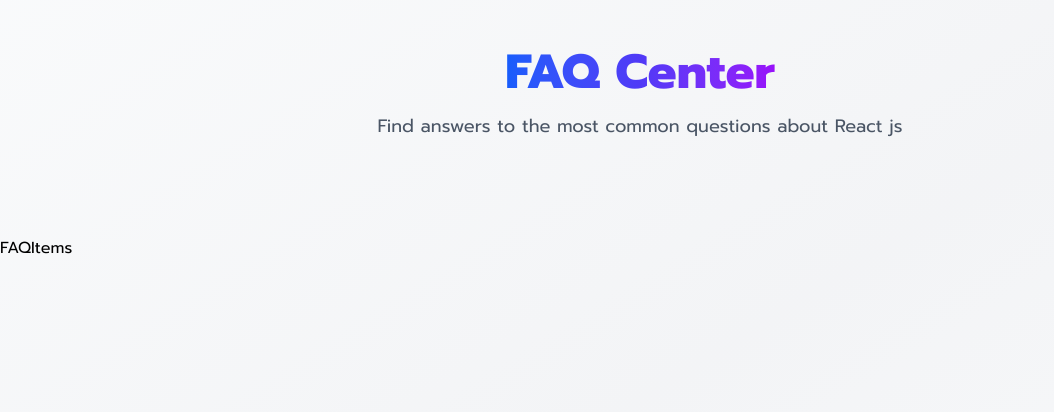
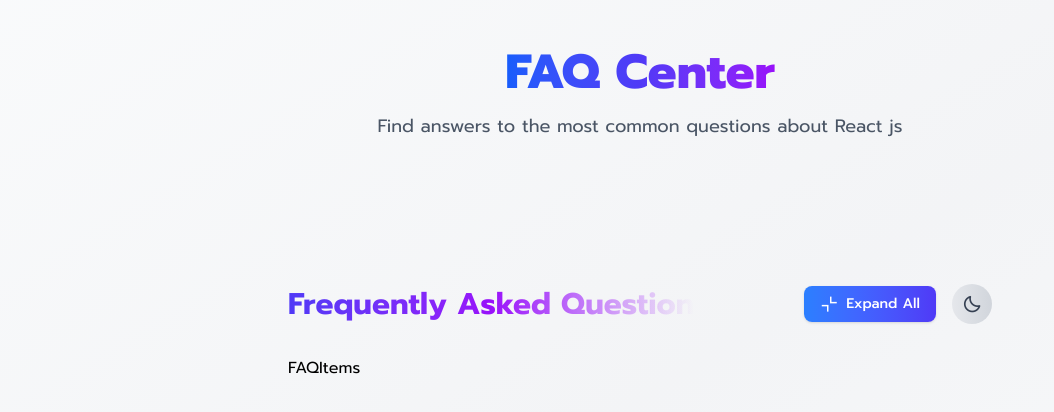
Before and after one commit to AshenafiDegefe/FAQ-APP, a React (Vite) app in the folder faq-app/: page / in a window 1280 px wide. Shown: the top 412 px of the page, without its empty margins (0-1054 px from the left). Built offline with nearby package versions, Linux system fonts and the light colour scheme.

Commit message:
add expand/collapse and toogle button to change background to dark mode

```diff
--- a/faq-app/src/App.jsx
+++ b/faq-app/src/App.jsx
@@ -1,17 +1,32 @@
 import FAQList from "./components/FAQList"
+import { useState, useEffect } from 'react'
 function App() {
+  const [isDarkMode, setIsDarkMode] = useState(false);
+  useEffect(() => {
+    if (isDarkMode) {
+      document.documentElement.classList.add('dark');
+    } else {
+      document.documentElement.classList.remove('dark');
+    }
+  }, [isDarkMode]);
+  const toggleDarkMode = () => {
+    setIsDarkMode(!isDarkMode);
+  }
   return (
-    <div className="min-h-screen bg-gradient-to-br from-gray-50 via-gray-100 to-gray-50">
+    <div className="min-h-screen bg-gradient-to-br from-gray-50 via-gray-100 to-gray-50
+    dark:from-gray-950 dark:via-gray-900 dark:to-gray-950
+    transition-colors duration-300">
       <div className="container mx-auto py-12">
         <header className="text-center mb-12">
           <h1 className="text-4xl md:text-5xl font-extrabold mb-4 bg-gradient-to-r from-blue-600 via-indigo-600
           to-purple-600 inline-block text-transparent bg-clip-text">FAQ Center</h1>
-          <p className="text-lg text-gray-600 max-w-2xl mx-auto">
+          <p className="text-lg text-gray-600 max-w-2xl mx-auto dark:text-gray-300">
             Find answers to the most common questions about React js
           </p>
         </header>
       </div>
-      <FAQList />
+      <FAQList toggleDarkMode={toggleDarkMode}
+      isDarkMode={isDarkMode} />
     </div>
   )
 }
--- a/faq-app/src/components/FAQList.jsx
+++ b/faq-app/src/components/FAQList.jsx
@@ -1,9 +1,32 @@
 import React from 'react'
 import FAQItem from './FAQItem'
 
-const FAQList = () => {
+const FAQList = ({ toggleDarkMode, isDarkMode }) => {
   return (
-    <div>
+    <div className='max-w-3xl mx-auto px-4 sm:px-6 lg:px-8 py-12'>
+      <div className='flex flex-col sm:flex-row justify-between items-center
+      mb-8 gap-4'>
+        <h2 className='text-3xl font-bold bg-gradient-to-r from-indigo-600
+        via-purple-600 t0-pink-600 text-transparent bg-clip-text text-center sm:text-left w-full sm:w-auto'>
+          Frequently Asked Question
+        </h2>
+        <div className='flex items-center space-x-4'>
+          <button className='flex items-center gap-2 px-4 py-2 text-sm font-medium text-white
+          bg-gradient-to-r from-blue-500 to-indigo-600 hover:to-blue-600
+          hover:to-indigo-700 rounded-lg shadow-sm hover:shadow-md focus:outline-none
+          focus-visible:ring-2 focus-visible:ring-indigo-500 transition-all duration-300 cursor-pointer'>
+            <i className='bx bx-collapse-alt text-lg'></i>
+            <span>Expand All</span>
+          </button>
+          <button  onClick={toggleDarkMode} className='w-10 h-10 flex items-center justify-center rounded-full bg-gradient-to-r
+          from-gray-200 to-gray-300 text-gray-700 hover:shadow-md focus:outline-none
+          focus-visible:ring-2 focus-visible:ring-blue-500 transition-all
+          duration-300 cursor-pointer dark:from-gray-700 dark:to-gray-800 dark:text-gray-300
+          text-gray-700 dark:text-gray-200'>
+            <i className={`bx bx-${isDarkMode ? 'sun' : 'moon'} text-xl`}></i>
+          </button>
+        </div>
+      </div>
       <FAQItem />
     </div>
   )
--- a/faq-app/src/index.css
+++ b/faq-app/src/index.css
@@ -3,3 +3,4 @@
 * {
   font-family: 'prompt', sans-serif;
 }
+@custom-variant dark (&:where(.dark, .dark *));
```
